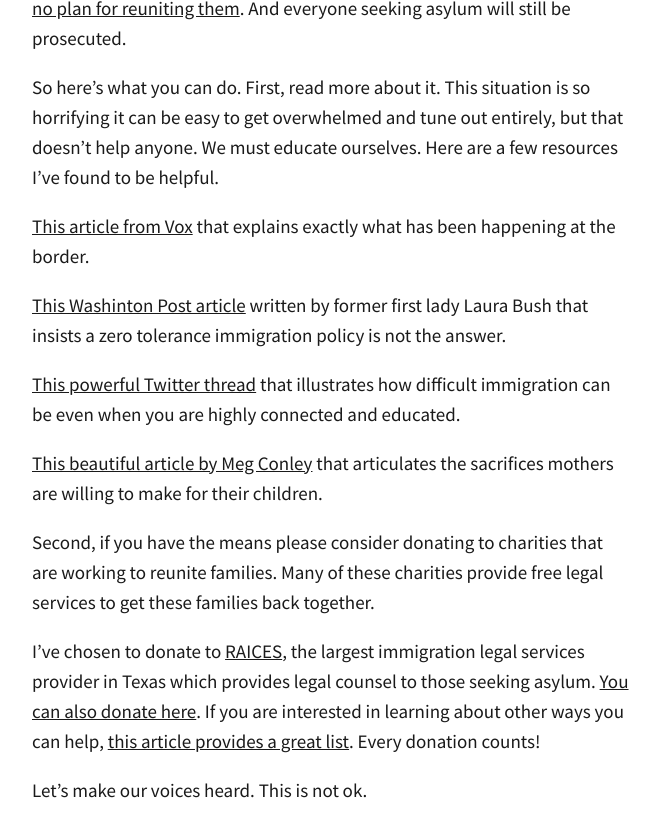
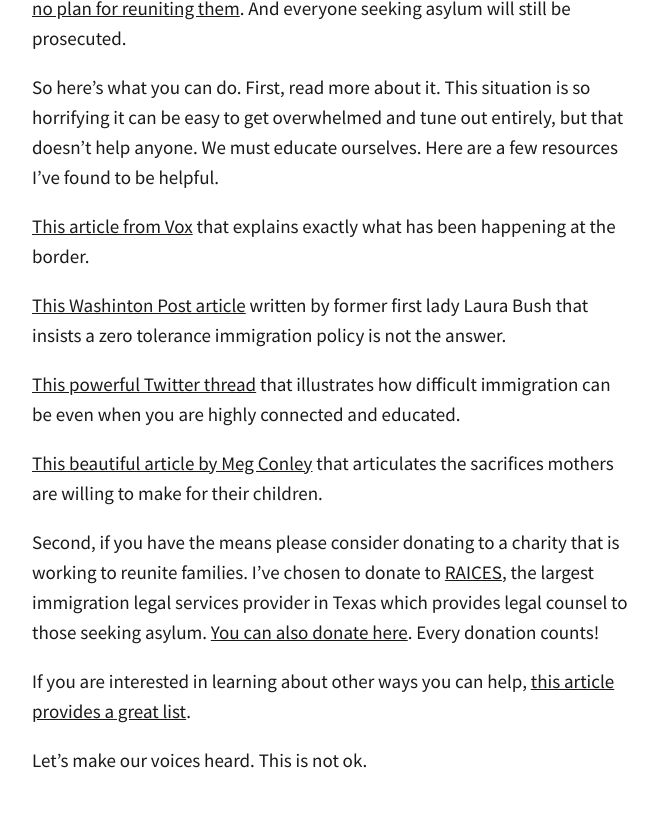
Before and after one commit to totiffany/totiffany.github.io, a Jekyll site: the page built from _posts/2018-06-20-Reuniting-Families-At-The-Border.md, in a window 1280 px wide and 900 px high, scrolled down 1713 px. Shown: the top 837 px of the window, without its empty margins (308-966 px from the left). Built offline with Jekyll 4.4.1, drawn with Linux system fonts in a browser that asks for light colours; our own code applies the rules of GitHub Pages for plain Markdown files; comment, search, counter and statistics services are not loaded.

Commit message:
Update 2018-06-20-Reuniting-Families-At-The-Border.md

```diff
--- a/_posts/2018-06-20-Reuniting-Families-At-The-Border.md
+++ b/_posts/2018-06-20-Reuniting-Families-At-The-Border.md
@@ -35,8 +35,8 @@ So here's what you can do. First, read more about it. This situation is so horri
 
 [This beautiful article by Meg Conley](https://medium.com/s/story/suffer-little-children-8a204503eb9e) that articulates the sacrifices mothers are willing to make for their children.
 
-Second, if you have the means please consider donating to charities that are working to reunite families. Many of these charities provide free legal services to get these families back together.
+Second, if you have the means please consider donating to a charity that is working to reunite families. I've chosen to donate to [RAICES](https://actionnetwork.org/fundraising/leafund), the largest immigration legal services provider in Texas which provides legal counsel to those seeking asylum. [You can also donate here](https://actionnetwork.org/fundraising/leafund). Every donation counts!
 
-I've chosen to donate to [RAICES](https://actionnetwork.org/fundraising/leafund), the largest immigration legal services provider in Texas which provides legal counsel to those seeking asylum. [You can also donate here](https://actionnetwork.org/fundraising/leafund). If you are interested in learning about other ways you can help, [this article provides a great list](https://slate.com/news-and-politics/2018/06/how-you-can-fight-family-separation-at-the-border.html). Every donation counts!
+If you are interested in learning about other ways you can help, [this article provides a great list](https://slate.com/news-and-politics/2018/06/how-you-can-fight-family-separation-at-the-border.html).
 
 Let's make our voices heard. This is not ok.
```
